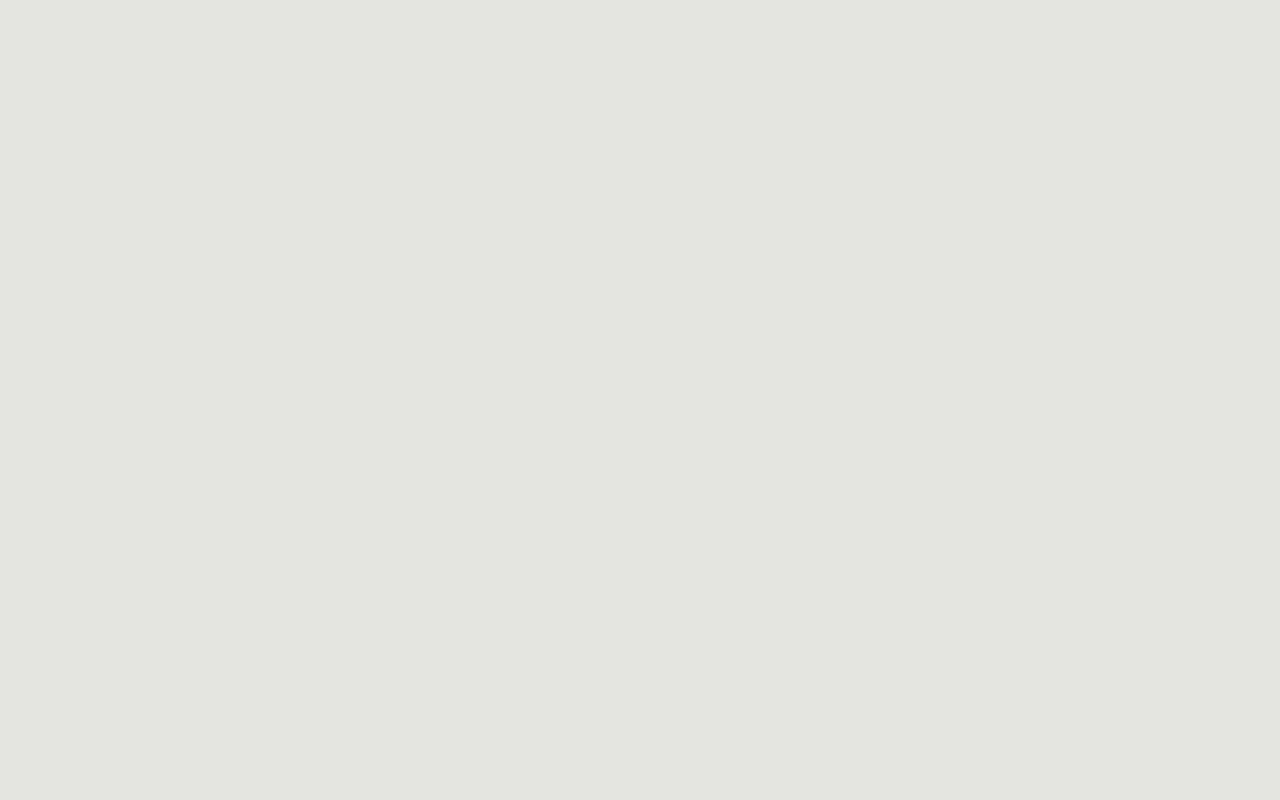
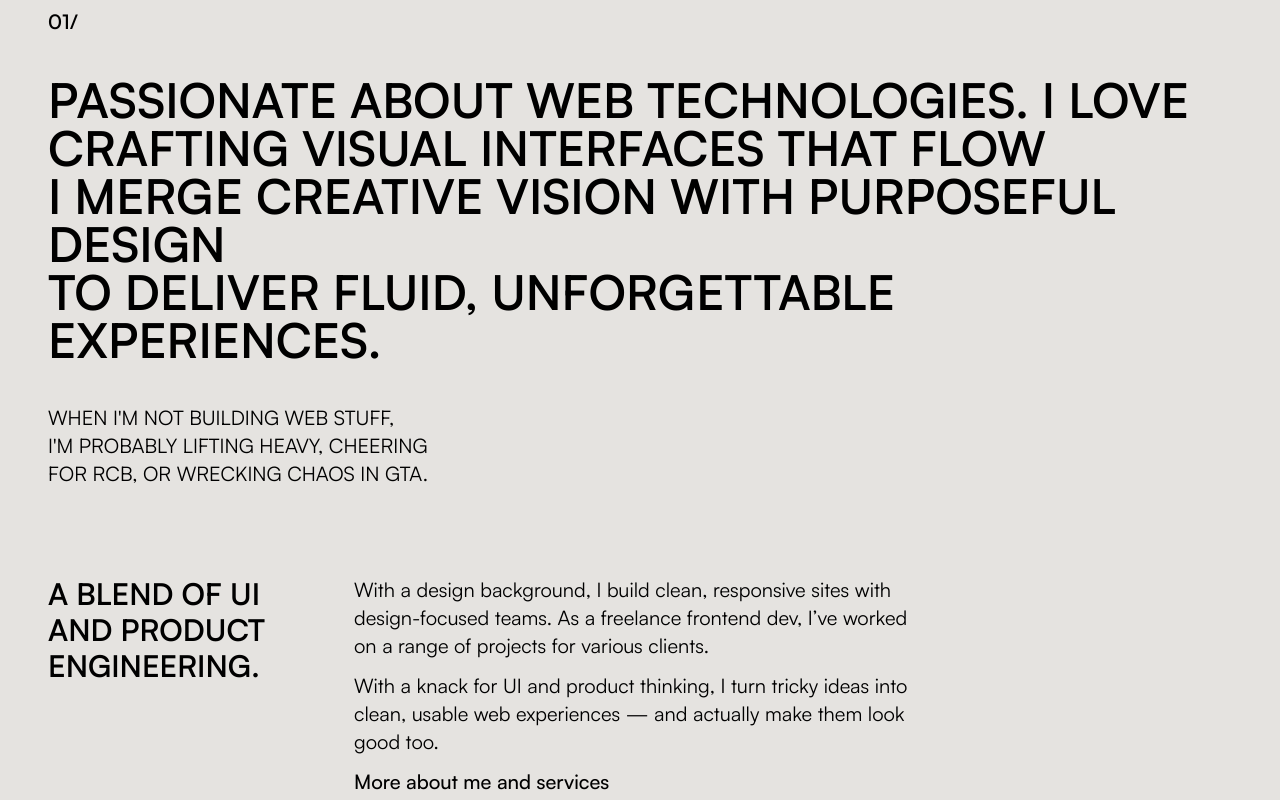
Before and after one commit to karan1310-bit/DesignPortfolio, a Next.js app: page / in a window 1280 px wide. Shown: the part 660-1460 px from the top of the page. Built offline with nearby package versions, Linux system fonts and the light colour scheme.

Commit message:
Home about section

```diff
--- a/app/globals.css
+++ b/app/globals.css
@@ -24,16 +24,6 @@
 @layer utilities {
 
   .nav-hover-btn {
-    @apply relative text-black after:absolute after:-bottom-0.5 after:left-0 after:h-[2px] after:w-full after:origin-bottom-right after:scale-x-0 after:bg-black after:transition-transform after:duration-300 after:ease-[cubic-bezier(0.65_0.05_0.36_1)] hover:after:origin-bottom-left hover:after:scale-x-100 dark:after:bg-white cursor-pointer;
-  }
-
-  .hover-btn {
-    @apply
-    relative
-    after:absolute after:-bottom-0.5 after:left-0 after:h-[2px] after:w-full
-    after:origin-bottom-right after:scale-x-0 after:bg-black
-    after:transition-transform after:duration-300 after:ease-[cubic-bezier(0.65_0.05_0.36_1)]
-    hover:after:origin-bottom-left hover:after:scale-x-100
-    dark:after:bg-white cursor-pointer;
+    @apply relative w-fit text-white after:absolute after:-bottom-0.5 after:left-0 after:h-[2px] after:w-full after:origin-bottom-right after:scale-x-0 after:bg-black after:transition-transform after:duration-300 after:ease-[cubic-bezier(0.65_0.05_0.36_1)] hover:after:origin-bottom-left hover:after:scale-x-100 dark:after:bg-white cursor-pointer;
   }
 }
--- a/app/page.js
+++ b/app/page.js
@@ -1,5 +1,6 @@
 'use client'
 import Hero from "@/components/Hero";
+import HomeAbout from "@/components/HomeAbout";
 import Header from "@/components/navbarr/Header";
 import Preloader from "@/components/Preloder";
 import Lenis from 'lenis'
@@ -18,11 +19,18 @@ export default function Home() {
     requestAnimationFrame(raf);
   });
 
+  useEffect(() => {
+    setTimeout(() => {
+      window.scrollTo(0, 0);
+    }, 4500);
+  }, [])
+
   return (
     <main className="bg-[#e5e3e0] text-black min-h-screen w-full">
       <Preloader />
       <Header />
       <Hero />
+      <HomeAbout />
       <div className="h-screen"></div>
       <div className="h-screen"></div>
     </main>
--- /dev/null
+++ b/components/HomeAbout.jsx
@@ -0,0 +1,130 @@
+import { useEffect, useRef } from "react";
+import { gsap } from "gsap";
+import { ScrollTrigger } from "gsap/ScrollTrigger";
+
+gsap.registerPlugin(ScrollTrigger);
+const HomeAbout = () => {
+    const lineRefs = useRef([]);
+    const containerRef = useRef(null);
+
+    const h1Lines = [
+      "PASSIONATE ABOUT WEB TECHNOLOGIES. I LOVE",
+      "CRAFTING VISUAL INTERFACES THAT FLOW",
+      "I MERGE CREATIVE VISION WITH PURPOSEFUL DESIGN",
+      "TO DELIVER FLUID, UNFORGETTABLE EXPERIENCES."
+    ];
+
+    const pLines = [
+      "WHEN I'M NOT BUILDING WEB STUFF,",
+      "I'M PROBABLY LIFTING HEAVY, CHEERING",
+      "FOR RCB, OR WRECKING CHAOS IN GTA."
+    ];
+
+    const aboutIntro = "A blend of UI and product engineering.";
+
+    const aboutParagraphs = [
+      "With a design background, I build clean, responsive sites with design-focused teams. As a freelance frontend dev, I’ve worked on a range of projects for various clients.",
+      "With a knack for UI and product thinking, I turn tricky ideas into clean, usable web experiences — and actually make them look good too."
+    ];
+
+    useEffect(() => {
+      if (!containerRef.current) return;
+
+      gsap.from(lineRefs.current, {
+        y: 100,
+        opacity: 0,
+        duration: 1,
+        ease: "power3.out",
+        stagger: 0.2,
+        scrollTrigger: {
+          trigger: containerRef.current,
+          start: "top 80%",
+          toggleActions: "play none none none",
+        },
+      });
+    }, []);
+
+    return (
+      <main className="min-h-screen font-satoshi text-black px-6 sm:px-6 md:px-10 lg:px-12 py-16 sm:py-20">
+        <section ref={containerRef} className="space-y-8 sm:space-y-10">
+          <div className="text-base sm:text-xl font-semibold">01/</div>
+
+          <div className="space-y-0">
+            {h1Lines.map((line, index) => (
+              <div key={index} className="overflow-hidden">
+                <h1
+                  ref={(el) => (lineRefs.current[index] = el)}
+                  className="text-2xl sm:text-3xl md:text-4xl lg:text-5xl font-semibold leading-none"
+                >
+                  {line}
+                </h1>
+              </div>
+            ))}
+          </div>
+
+          <div className="space-y-0">
+            {pLines.map((line, index) => (
+              <div key={index} className="overflow-hidden">
+                <p
+                  ref={(el) => (lineRefs.current[index + h1Lines.length] = el)}
+                  className="text-base sm:text-lg md:text-xl"
+                >
+                  {line}
+                </p>
+              </div>
+            ))}
+          </div>
+
+          <section className="grid grid-cols-1 md:grid-cols-4 gap-1 md:gap-10 pt-2 sm:pt-12">
+            <div className="overflow-hidden">
+              <div
+                className="text-base sm:text-3xl uppercase font-semibold mb-4 md:mb-0"
+                ref={(el) =>
+                  (lineRefs.current[h1Lines.length + pLines.length] = el)
+                }
+              >
+                {aboutIntro}
+              </div>
+            </div>
+
+            <div className="md:col-span-2 space-y-2 md:space-y-3">
+              {aboutParagraphs.map((para, index) => (
+                <div key={index} className="overflow-hidden">
+                  <p
+                    className="text-sm sm:text-base md:text-xl"
+                    ref={(el) =>
+                      (lineRefs.current[
+                        index + h1Lines.length + pLines.length + 1
+                      ] = el)
+                    }
+                  >
+                    {para}
+                  </p>
+                </div>
+              ))}
+
+              <div className="overflow-hidden">
+                <a
+                  href="#services"
+                  ref={(el) =>
+                    (lineRefs.current[
+                      h1Lines.length +
+                        pLines.length +
+                        1 +
+                        aboutParagraphs.length
+                    ] = el)
+                  }
+                  className="inline-block relative text-black pb-1 font-medium text-sm sm:text-xl group"
+                  >
+                    More about me and services
+                    <span className="absolute bottom-0 left-0 w-full h-[2px] bg-black transform scale-x-0 group-hover:scale-x-100 transition-transform duration-300 origin-left"></span>
+                </a>
+              </div>
+            </div>
+          </section>
+        </section>
+      </main>
+    );
+}
+
+export default HomeAbout
```
